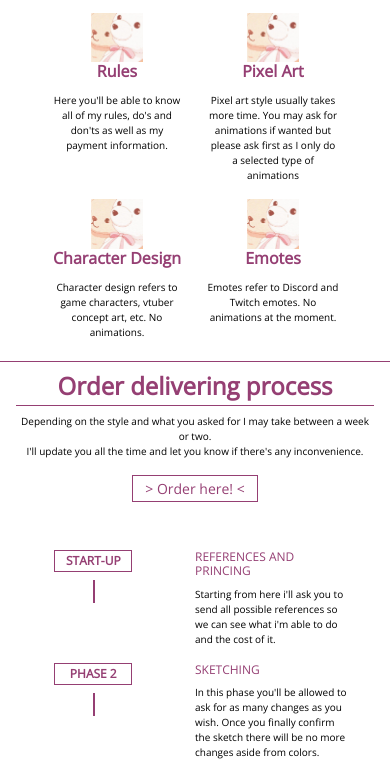
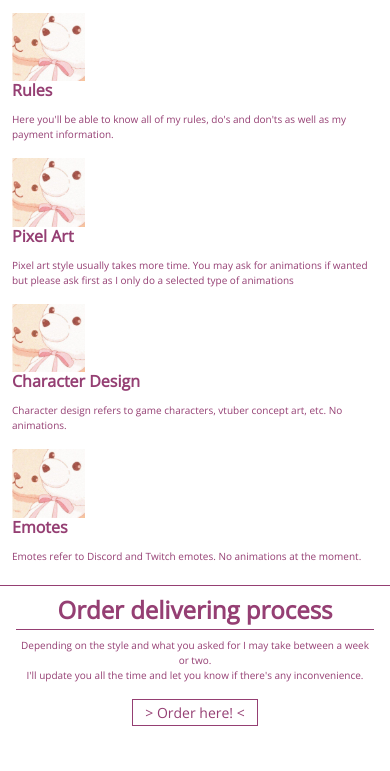
Before and after one commit to KiaraLiserre/Pre-Entrega-2, a plain HTML site: page index.html in a window 390 px wide. Shown: the part 391-1162 px from the top of the page. Drawn offline with nearby package versions, Linux system fonts and the light colour scheme.

Commit message:
Updated responsive style

```diff
--- a/css/index.css
+++ b/css/index.css
@@ -121,7 +121,7 @@ button{
 
 .vr{
 	padding-bottom: 15%;
-	width: 2px;
+	width: 1px;
 	margin-left: 50%;
 	background-color: #953F73;
 	opacity: 1;
@@ -129,16 +129,34 @@ button{
 
 /*================================ RESPONSIVE PROPERTIES ==========================================*/
 @media(max-width: 500px) {
-p{
-	color: black;
-}
 
 	.rounded-icon{
 		width: 40%;
 	}
 
-	.col-sm-3{
-		flex: 0 0 auto;
-		width: 40%;
+	.link-container {
+		flex-direction: column;
+		justify-content: left;
+		text-align: left;
+	  }
+
+	.desc-container{
+		flex-direction: column;
+	  }
+
+	.rounded-icon{
+		width:20%
+	}
+
+	.vr{
+		padding-bottom: 22%;
+	}
+
+	.vr.vr-mid{
+		padding-bottom: 30%;
+	}
+
+	.vr.vr-last{
+		padding-bottom: 30%;
 	}
 }
--- a/index.html
+++ b/index.html
@@ -31,15 +31,17 @@
         </div>
 
         <a class="col-sm-3 text-center" href="pages/second-page.html">
-        <div>
+        <div class="link-container">
+          <div class="desc-container">
           <img class= "rounded-icon" src="resources/img/ositos.png" alt="Missing osito.png">
           <h3 class="pages">Rules</h3>
           <p>Here you'll be able to know all of my rules, do's and don'ts as well as my payment information.</p>
         </div>
+        </div>
         </a>
 
         <a class="col-sm-3 text-center" href="pages/third-page.html">
-        <div>
+        <div class="link-container">
           <img class= "rounded-icon" src="resources/img/ositos.png" alt="Missing osito.png">
           <h3 class="pages">Pixel Art</h3>
           <p>Pixel art style usually takes more time. You may ask for animations if wanted but please ask first as I only do a selected type of animations</p>
@@ -47,7 +49,7 @@
       </a>
 
       <a class="col-sm-3 text-center" href="pages/forth-page.html">
-        <div>
+        <div class="link-container">
           <img class= "rounded-icon" src="resources/img/ositos.png" alt="Missing osito.png">
           <h3 class="pages">Character Design</h3>
           <p>Character design refers to game characters, vtuber concept art, etc. No animations.</p>
@@ -55,12 +57,14 @@
       </a>
 
         <a class="col-sm-3 text-center" href="pages/fifth-page.html">
-        <div>
+        <div class="link-container">
           <img class= "rounded-icon" src="resources/img/ositos.png" alt="Missing osito.png">
           <h3 class="pages">Emotes</h3>
           <p>Emotes refer to Discord and Twitch emotes. No animations at the moment.</p>
         </div>
       </a>
+    </div>
+
       </div>
     </div>
   </header>
@@ -81,11 +85,11 @@
             <div class="col"><h4>REFERENCES AND PRINCING</h4><p>Starting from here i'll ask you to send all possible references so we can see what i'm able to do and the cost of it.</p></div>
           </div>
           <div class="row">
-            <div class="col"><h4 class="stage text-center">PHASE 2</h4><div class="vr"></div></div>
+            <div class="col"><h4 class="stage text-center">PHASE 2</h4><div class="vr vr-mid"></div></div>
             <div class="col"><h4>SKETCHING</h4><p>In this phase you'll be allowed to ask for as many changes as you wish. Once you finally confirm the sketch there will be no more changes aside from colors.</p></div>
           </div>
           <div class="row">
-            <div class="col"><h4 class="stage text-center">PHASE 3</h4><div class="vr"></div></div>
+            <div class="col"><h4 class="stage text-center">PHASE 3</h4><div class="vr vr-last"></div></div>
             <div class="col"><h4>LINEART AND COLORING</h4><p>In this phase i'll be sending you various wips and chaning the colors or tones as you wish. Here is where you'll also check on the animations you wanted.</p></div>
           </div>
           <div class="row">
```
